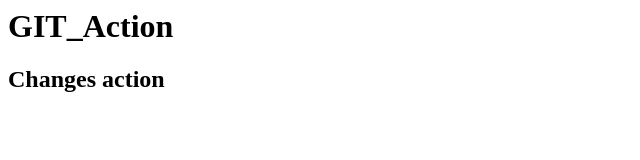
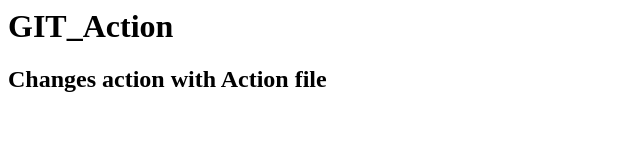
Before and after one commit to tahiraakram6/surge-git_action, a plain HTML site: page index.html in a window 1280 px wide. Shown: the whole page, without its empty margins (0-640 px from the left). Drawn offline with Linux system fonts and the light colour scheme.

Commit message:
New Changes added

```diff
--- a/index.html
+++ b/index.html
@@ -3,4 +3,5 @@
 </h1>
 <h2>
     Changes action
+    with Action file
 </h2>
```
